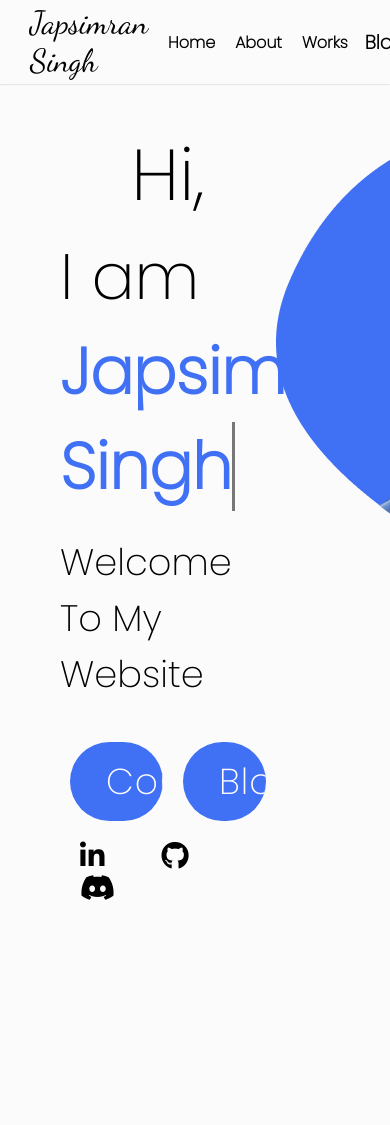
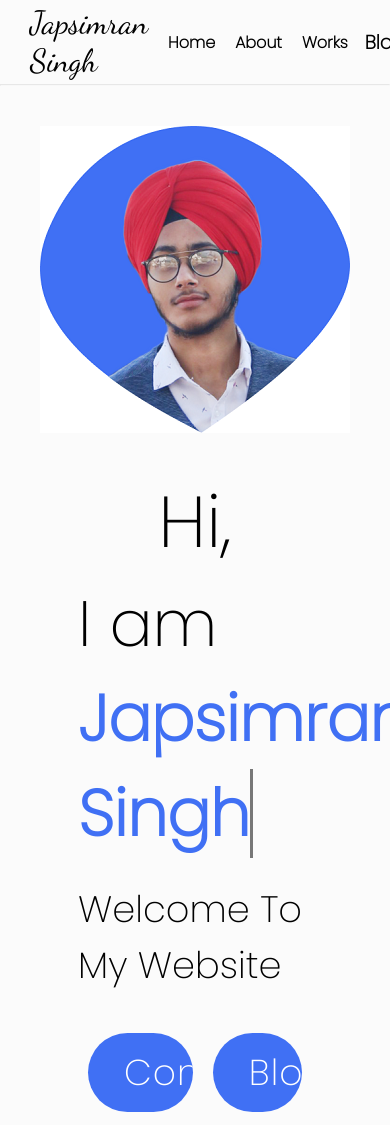
Before and after one commit to japsimrans13/portfoliowebsite, a website: page dist/index.html in a window 390 px wide. Shown: the top 1125 px of the page. Before the commit the page ends 905 px from the top, so only its background shows below. Drawn offline with Linux system fonts and the light colour scheme.

Commit message:
Made website responsive for small devices, but few more improvents are needed to make website fully responsive

```diff
--- a/dist/index.html
+++ b/dist/index.html
@@ -2,18 +2,16 @@
 <html lang="en">
 
     <head>
-    <meta charset="UTF-8">
-    <meta name="viewport" content="width=device-width, initial-scale=1.0">
+        <meta charset="UTF-8" />
+        <meta name="viewport" content="width=device-width, initial-scale=1.0" />
         <link rel="stylesheet" href="https://pro.fontawesome.com/releases/v5.10.0/css/all.css" integrity="sha384-AYmEC3Yw5cVb3ZcuHtOA93w35dYTsvhLPVnYs9eStHfGJvOvKxVfELGroGkvsg+p" crossorigin="anonymous" />
-    <link rel="stylesheet" href="style.css">
+        <link rel="stylesheet" href="style.css" />
         <title>Japsimran Singh</title>
     </head>
 
     <body>
         <nav>
-        <div class="logo-name">
-            Japsimran Singh
-        </div>
+            <div class="logo-name">Japsimran Singh</div>
             <ul class="category-list">
                 <li>
                     <a href="#">Home</a>
@@ -32,37 +30,28 @@
         <hr>
 
         <main id="main-div">
-        <section id="hero-text">
-            <span id="hi">
-                Hi,
-            </span>
+            <div id="hero-text">
+                <span id="hi"> Hi, </span>
                 <h1 class="hero-heading">
                     <span class="i-am">I am</span>
                     <span class="txt-type" data-wait="3000" data-words='["Japsimran Singh", "Developer" ] '></span>
                 </h1>
                 <h1 class="hero-lower-text">
-                <span>
-                Welcome To My Website
-            </span>
+                    <span> Welcome To My Website</span>
                 </h1>
-
                 <div class="hero-button">
-                <a href="#">Contact</a>
+                    <a href="#">
+                    Contact</a>
                     <a href="#">Blog</a>
                 </div>
-
-        </section>
-
-        <div id="hero-image">
-
             </div>
+            <div id="hero-image"></div>
         </main>
         <section class="social-icons">
             <a href="#"><i class="fab fa-linkedin-in"></i></a>
             <a href="#"><i class="fab fa-github"></i></a>
             <a href="#"><i class="fab fa-discord"></i></a>
         </section>
-
     </body>
     <script src="main.js"></script>
 
--- a/dist/style.css
+++ b/dist/style.css
@@ -1,4 +1,4 @@
-@import url('https://fonts.googleapis.com/css2?family=Dancing+Script&family=Poppins:wght@200&display=swap');
+@import url("https://fonts.googleapis.com/css2?family=Dancing+Script&family=Poppins:wght@200&display=swap");
 * {
     margin: 0px;
     padding: 0px;
@@ -26,7 +26,7 @@ hr {
 }
 
 .logo-name {
-    font-family: 'Dancing Script', cursive;
+    font-family: "Dancing Script", cursive;
     font-size: 2rem;
     font-weight: 400;
     margin-left: 30px;
@@ -36,7 +36,7 @@ hr {
     display: flex;
     justify-content: center;
     margin-right: 30px;
-    font-family: 'Poppins', sans-serif;
+    font-family: "Poppins", sans-serif;
     font-weight: 600;
 }
 
@@ -45,7 +45,7 @@ hr {
 }
 
 .category-list a:hover {
-    color: #4070F4;
+    color: #4070f4;
 }
 
 .category-list li:hover {
@@ -61,7 +61,7 @@ hr {
     min-height: 70vh;
     display: flex;
     flex-direction: row;
-    padding-left: 30px;
+    /* padding-left: 30px; */
 }
 
 nav a {
@@ -70,23 +70,24 @@ nav a {
 }
 
 #hero-text {
+    display: flex;
+    flex-direction: column;
     width: 60%;
     min-height: 60vh;
-    margin-left: 30px;
     position: relative;
 }
 
 #hero-image {
     margin-top: 40px;
-    width: 40%;
-    height: 75vh;
+    width: 469px;
+    height: 465px;
     background-color: aquamarine;
     background: url(images/Hero-image.png);
     background-repeat: no-repeat;
 }
 
 #hi {
-    font-family: 'Poppins', sans-serif;
+    font-family: "Poppins", sans-serif;
     font-size: 72px;
     padding-top: 35px;
     display: flex;
@@ -94,12 +95,12 @@ nav a {
 }
 
 .hero-heading {
-    font-family: 'Poppins', sans-serif;
+    font-family: "Poppins", sans-serif;
     font-size: 64px;
 }
 
 .hero-heading>.txt-type {
-    color: #4070F4;
+    color: #4070f4;
 }
 
 .txt-type>.txt {
@@ -110,7 +111,7 @@ nav a {
     display: flex;
     justify-content: center;
     padding-top: 20px;
-    font-family: 'Poppins', sans-serif;
+    font-family: "Poppins", sans-serif;
     font-size: 2.3rem;
     font-weight: 400;
 }
@@ -128,7 +129,7 @@ nav a {
 .hero-button a {
     position: relative;
     display: inline-block;
-    font-family: 'Poppins', sans-serif;
+    font-family: "Poppins", sans-serif;
     padding-top: 12px;
     padding-bottom: 12px;
     padding-left: 36px;
@@ -139,7 +140,7 @@ nav a {
     text-decoration: none;
     border-radius: 40px;
     color: #ffffff;
-    background: #4070F4;
+    background: #4070f4;
     overflow: hidden;
 }
 
@@ -169,8 +170,29 @@ nav a {
 }
 
 .social-icons :hover {
-    color: #4070F4;
+    color: #4070f4;
     transform: scale(1.4);
+}
+
+
+/* Lets make the code resposive for tablets. Date: 11 Jan, 2021 */
+
+@media only screen and (max-width: 1200px) {
+    #main-div {
+        flex-direction: column-reverse;
+        align-items: center;
+    }
+}
+
+
+/* Lets make the code resposive for mobiles. Date: 11 Jan, 2021 */
+
+@media only screen and (max-width: 550px) {
+    #hero-image {
+        background: url(images/Hero-image-mobile.png);
+        width: 310px;
+        height: 307px;
+    }
 }
 
 @keyframes animateButton {
```
Also changed, not shown: dist/images/Hero-image-mobile.png (added). Lines whose indentation alone changed are shown as unchanged.
